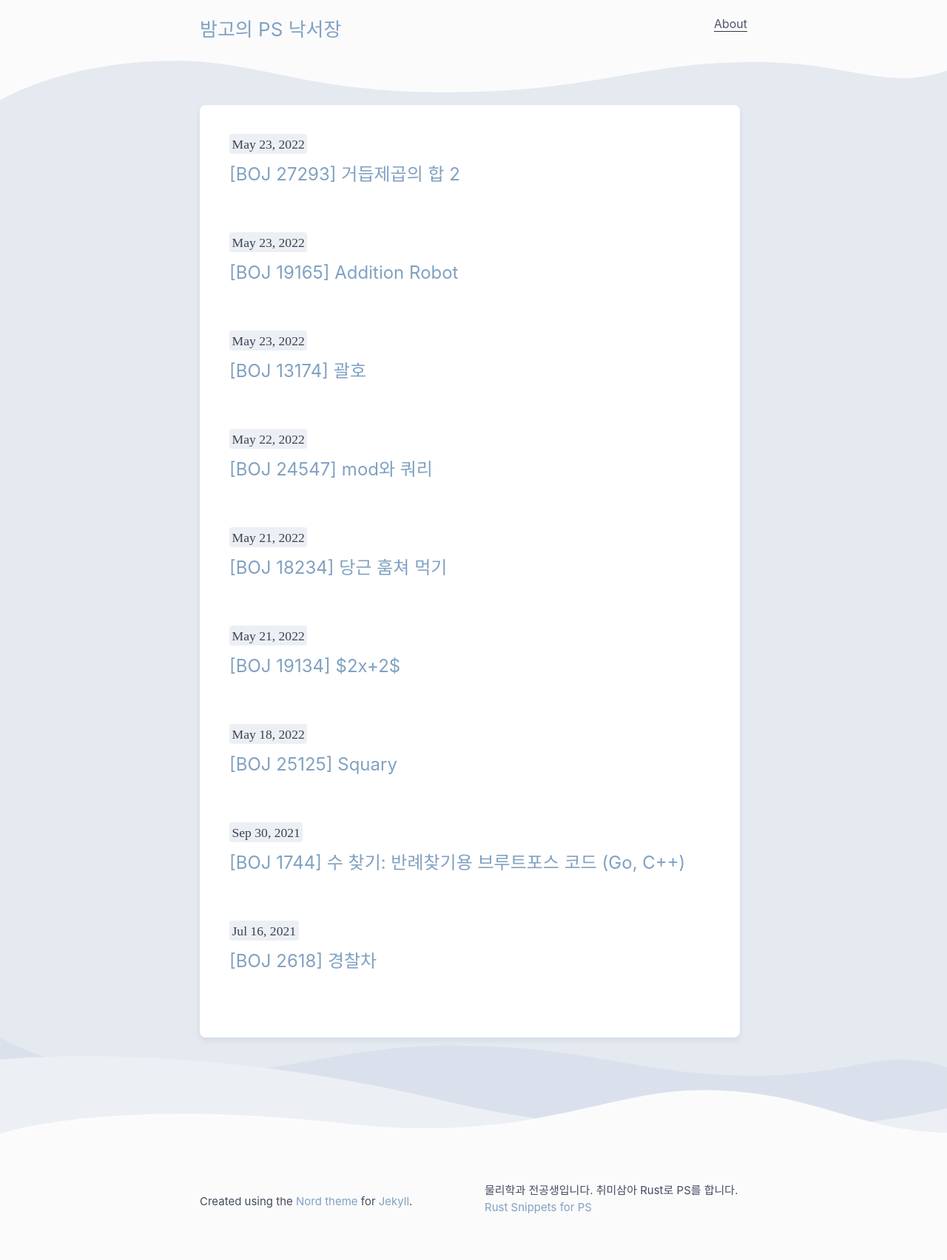
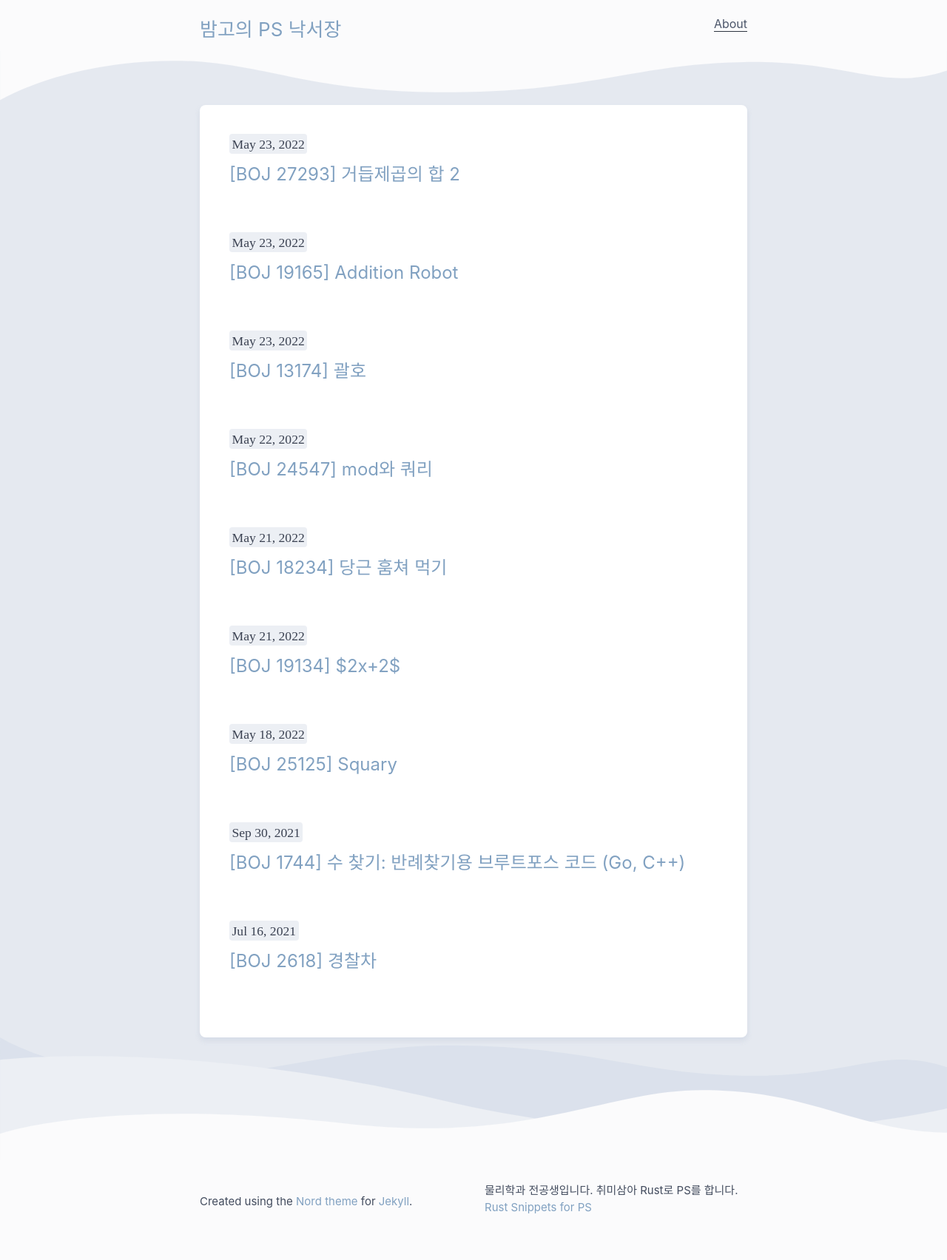
Before and after one commit to BamgoeSN/BamgoeSN.github.io, a Jekyll site: the page built from index.markdown, in a window 1280 px wide. Shown: the whole page at 74% size. Built offline with Jekyll 4.4.1, drawn with Linux system fonts in a browser that asks for light colours.

Commit message:
Fix width for narrow screen

```diff
--- a/_sass/initialize.scss
+++ b/_sass/initialize.scss
@@ -17,8 +17,8 @@ $content-width: 800px !default;
 $on-palm: 600px !default;
 $on-laptop: 800px !default;
 
-$on-medium: $on-palm  !default;
-$on-large: $on-laptop  !default;
+$on-medium: $on-palm !default;
+$on-large: $on-laptop !default;
 
 // Use media queries like this:
 // @include media-query($on-palm) {
@@ -91,10 +91,10 @@ $nord14: #B48EAD !default;
 
 // colors
 $brand-color: $nord2;
-$brand-color-light: $brand-color  !default;
-$brand-color-dark: $brand-color  !default;
+$brand-color-light: $brand-color !default;
+$brand-color-dark: $brand-color !default;
 
-$site-title-color: $nord3  !default;
+$site-title-color: $nord3 !default;
 
 $text-color: $nord3;
 $background-color: $nord5;
@@ -104,15 +104,15 @@ $link-base-color: $nord9;
 $link-visited-color: darken($link-base-color, 10%) !default;
 $link-hover-color: lighten($link-base-color, 5%) !default;
 
-$border-color-01: $brand-color-light  !default;
+$border-color-01: $brand-color-light !default;
 $border-color-02: lighten($brand-color, 35%) !default;
-$border-color-03: $brand-color-dark  !default;
+$border-color-03: $brand-color-dark !default;
 
 $table-text-color: lighten($text-color, 18%) !default;
 $table-zebra-color: lighten($brand-color, 46%) !default;
 $table-header-bg-color: lighten($brand-color, 43%) !default;
 $table-header-border: lighten($brand-color, 37%) !default;
-$table-border-color: $border-color-01  !default;
+$table-border-color: $border-color-01 !default;
 
 // syntax highlighting styles should be adjusted appropriately for every "skin"
 .highlight {
@@ -1036,7 +1036,7 @@ table {
   background-color: rgb(255, 255, 255);
   overflow-x: hidden;
   overflow-y: hidden;
-  width: 90%;
+  // width: 90%;
   margin-top: 0px;
   margin-right: auto;
   padding: 2em;
```
